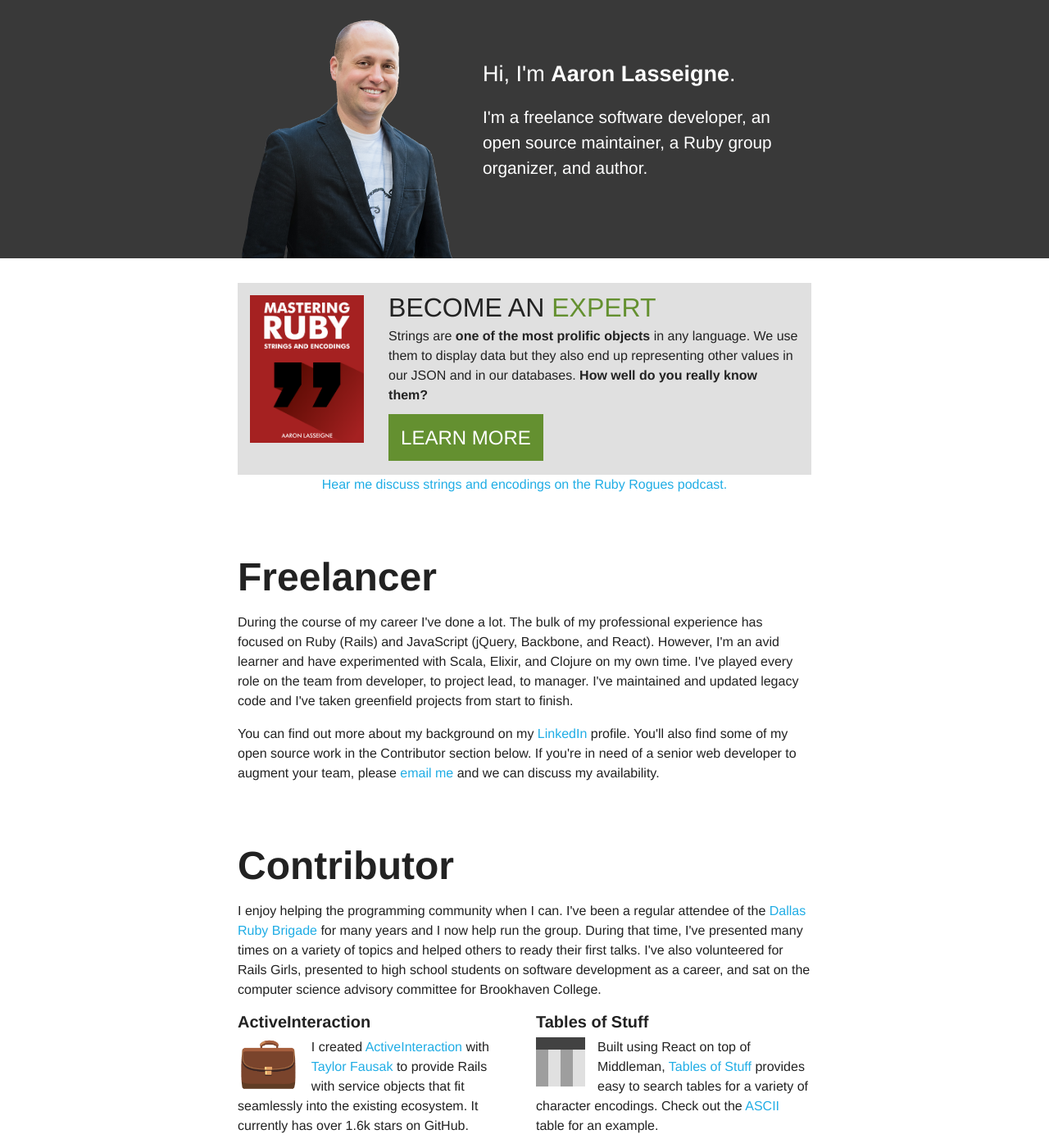
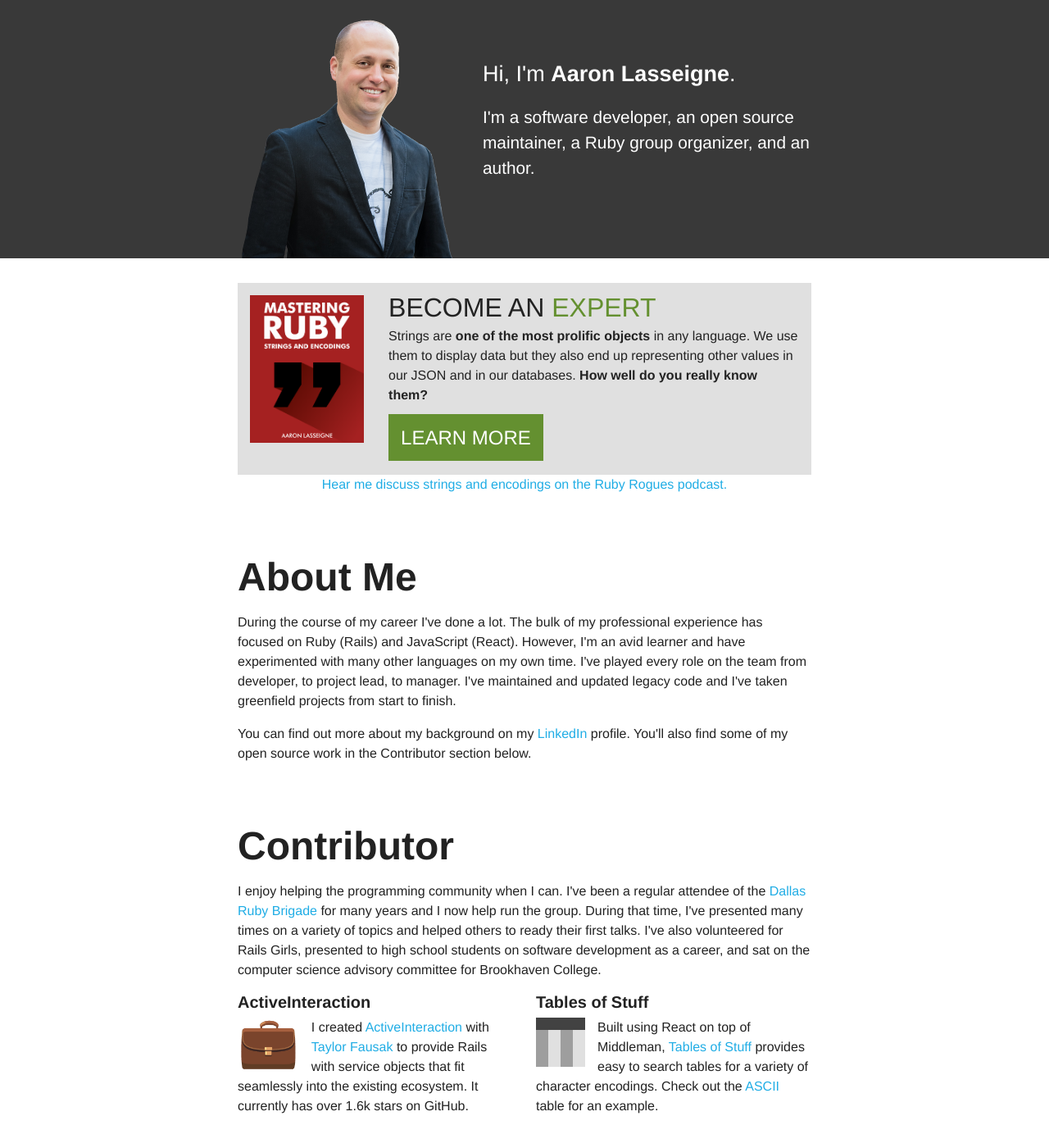
Before and after one commit to AaronLasseigne/aaronlasseigne.github.com, a Jekyll site: the page built from index.html, in a window 1280 px wide and 1400 px high. Shown: the whole window at 82% size. Built offline with Jekyll 4.4.1, drawn with Linux system fonts in a browser that asks for light colours.

Commit message:
update away from freelancing

```diff
--- a/index.html
+++ b/index.html
@@ -15,7 +15,7 @@ layout: default
     </picture>
     <div class="intro">Hi, I'm <strong>{{ site.data.author.name }}</strong>.</div>
     <p>
-      I'm a freelance software developer, an open source maintainer, a Ruby group organizer, and author.
+      I'm a software developer, an open source maintainer, a Ruby group organizer, and an author.
     </p>
   </div>
 </div>
@@ -26,18 +26,17 @@ layout: default
     <a href="https://devchat.tv/ruby-rogues/rr-340-strings-encodings-ruby-aaron-lasseigne">Hear me discuss strings and encodings on the Ruby Rogues podcast.</a>
   </div>
   <div class="section">
-    <h2>Freelancer</h2>
+    <h2>About Me</h2>
     <p>
       During the course of my career I've done a lot.
-      The bulk of my professional experience has focused on Ruby (Rails) and JavaScript (jQuery, Backbone, and React).
-      However, I'm an avid learner and have experimented with Scala, Elixir, and Clojure on my own time.
+      The bulk of my professional experience has focused on Ruby (Rails) and JavaScript (React).
+      However, I'm an avid learner and have experimented with many other languages on my own time.
       I've played every role on the team from developer, to project lead, to manager.
       I've maintained and updated legacy code and I've taken greenfield projects from start to finish.
     </p>
     <p>
       You can find out more about my background on my <a href="https://www.linkedin.com/in/{{ site.data.author.linkedin }}/">LinkedIn</a> profile.
       You'll also find some of my open source work in the Contributor section below.
-      If you're in need of a senior web developer to augment your team, please <a href="mailto:aaron@neverdonellc.com">email me</a> and we can discuss my availability.
     </p>
   </div>
 
```
